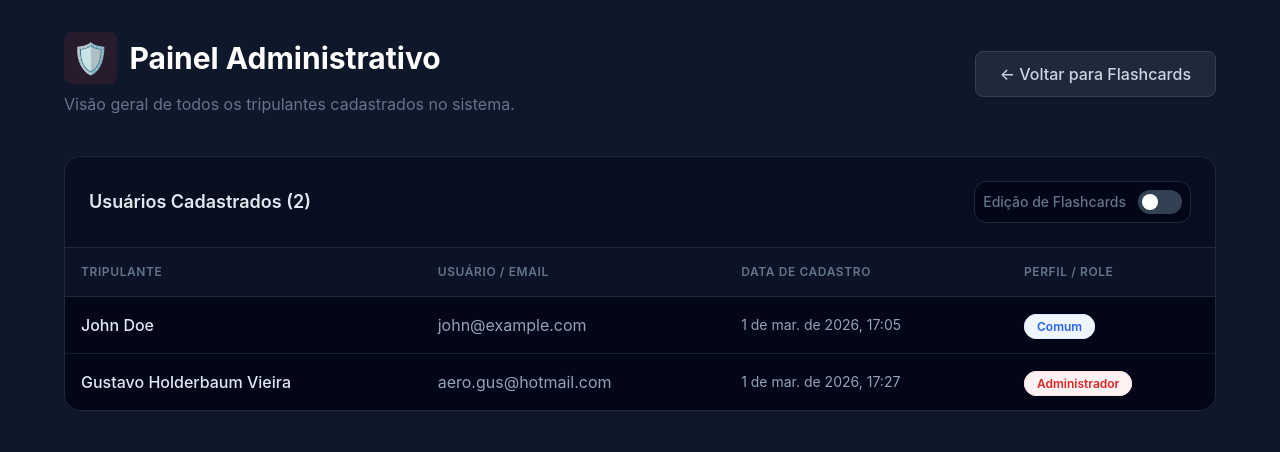
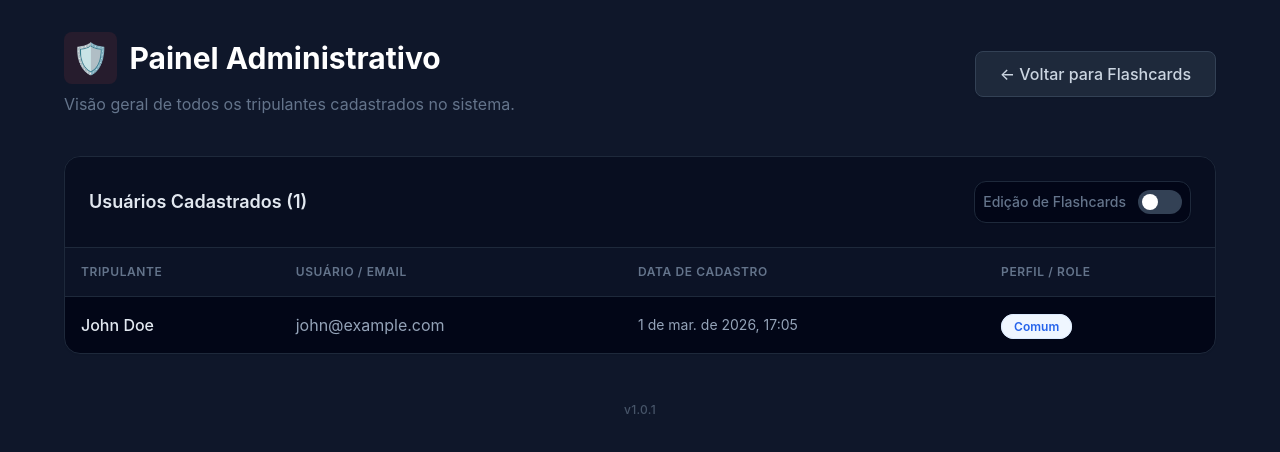
Before and after one commit to fabrikadeapp/flashcards-azul, a Next.js app: page /admin in a window 1280 px wide. Shown: the top 452 px of the page. Built offline with nearby package versions, Linux system fonts and the light colour scheme; sample sign-in values are in the browser's storage.

Commit message:
fix: remove user aero.gus@hotmail.com to recreate, and add app version v1.0.1 in footers

```diff
--- a/app/admin/page.tsx
+++ b/app/admin/page.tsx
@@ -169,6 +169,9 @@ export default function AdminDashboard() {
                     </div>
                 )}
             </div>
+            <div className="text-center mt-12 text-slate-400 dark:text-slate-600 text-xs font-medium tracking-wide">
+                <p>v1.0.1</p>
+            </div>
         </div>
     )
 }
--- a/app/page.tsx
+++ b/app/page.tsx
@@ -159,7 +159,7 @@ export default function LandingPage() {
                 {/* Footer */}
                 <div className="text-center mt-12 text-white/30 text-xs font-medium tracking-wide">
                     <p>PRODUZIDO POR <span className="text-white/60">FABRIKA DE APP</span></p>
-                    <p className="mt-1">© {new Date().getFullYear()} Todos os direitos reservados</p>
+                    <p className="mt-1">© {new Date().getFullYear()} Todos os direitos reservados • v1.0.1</p>
                 </div>
 
             </div>
--- a/components/FlashcardViewer.tsx
+++ b/components/FlashcardViewer.tsx
@@ -315,9 +315,10 @@ export default function FlashcardViewer({ flashcards }: FlashcardViewerProps) {
 
       {/* Info módulo (se aplicável / mantido para compatibilidade base de dados futura) */}
       <div className="z-10 mt-auto text-center hidden md:block">
-        <p className="text-[10px] uppercase tracking-widest text-[#F5B942]/60">
+        <p className="text-[10px] uppercase tracking-widest text-[#F5B942]/60 mb-1">
           POWERED BY <span className="font-bold text-white/60">FABRIKA DE APP</span>
         </p>
+        <p className="text-[10px] text-white/30 font-medium">v1.0.1</p>
       </div>
 
       {/* Modal para Adicionar Novo Flashcard */}
--- a/data/users.json
+++ b/data/users.json
@@ -6,13 +6,5 @@
     "password": "1234",
     "role": "user",
     "createdAt": "2026-03-01T17:05:43.207Z"
-  },
-  {
-    "id": "48eba70f-6515-4fc6-8b43-29207c87e5a5",
-    "name": "Gustavo Holderbaum Vieira",
-    "email": "aero.gus@hotmail.com",
-    "password": "MentorPilot123",
-    "role": "admin",
-    "createdAt": "2026-03-01T17:27:11.081Z"
   }
 ]
```
